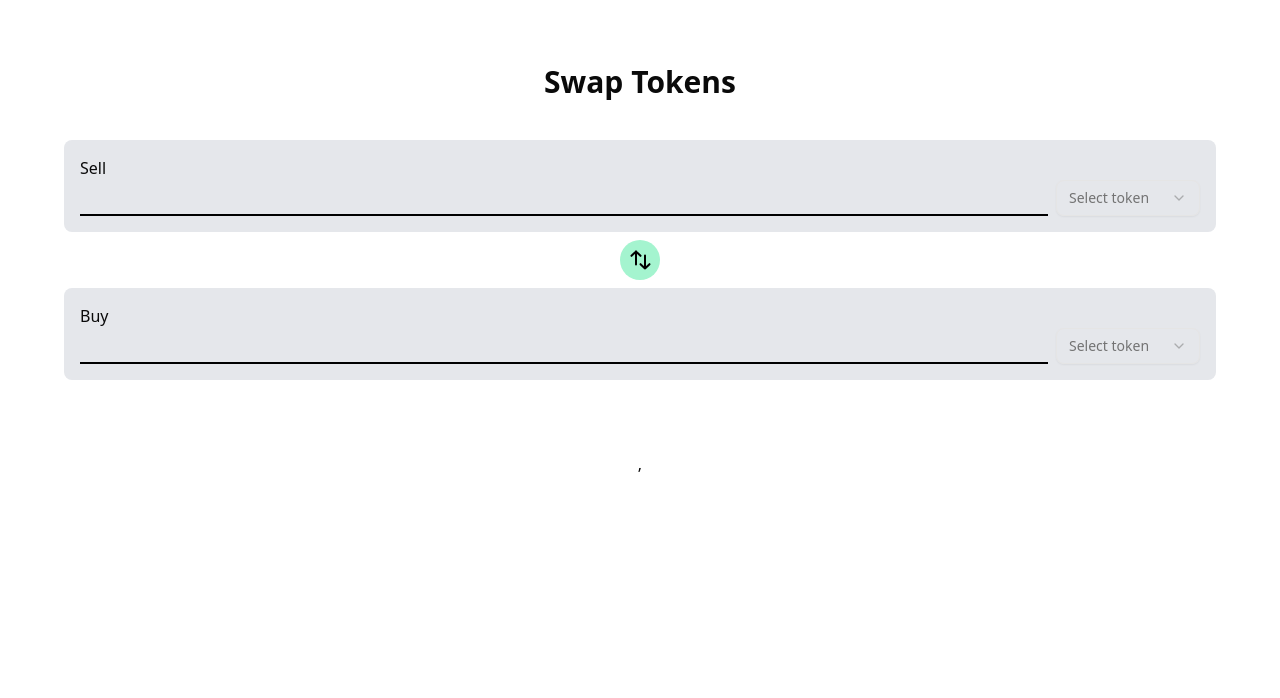
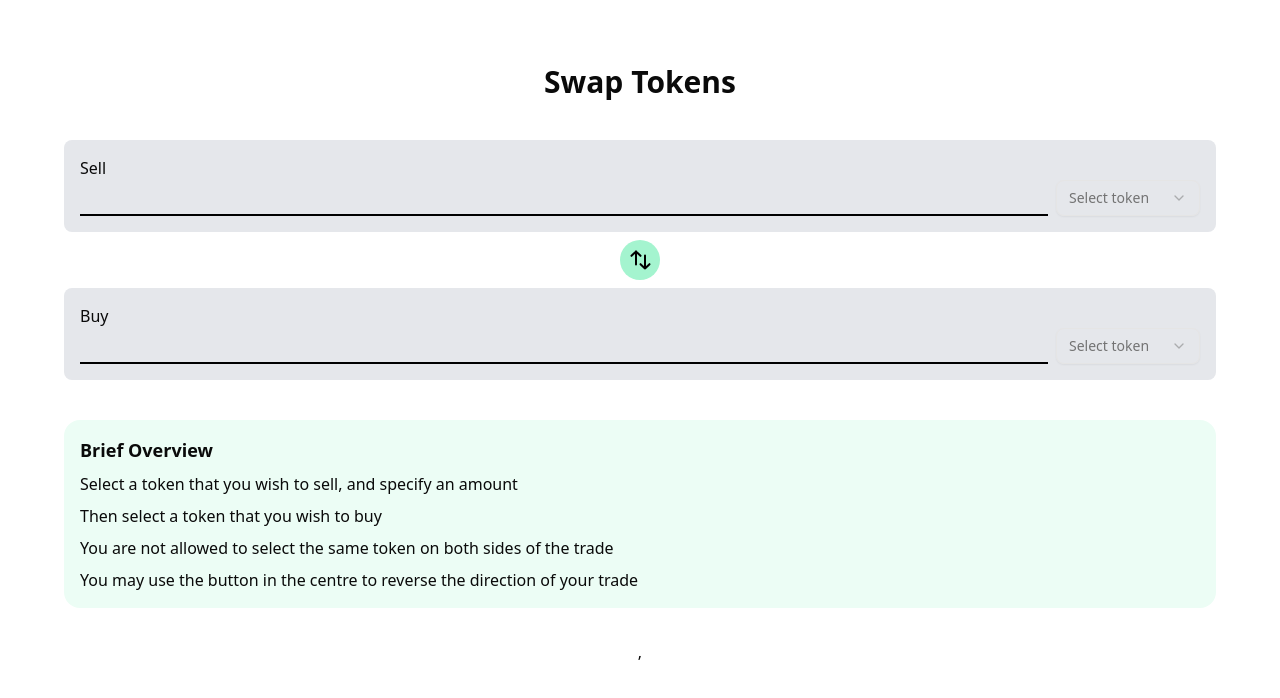
Before and after one commit to wongweixiang/token-swap-app, a React (Vite) app: page / in a window 1280 px wide. Shown: the top 698 px of the page. Built offline with nearby package versions, Linux system fonts and the light colour scheme.

Commit message:
feat: cosmetics

```diff
--- a/src/App.tsx
+++ b/src/App.tsx
@@ -1,4 +1,5 @@
 import "./App.css";
+import { Instructions } from "./Instructions";
 import { Swap } from "./Swap";
 
 function App() {
@@ -6,6 +7,7 @@ function App() {
     <div className="card">
       <span className="text-3xl font-bold">Swap Tokens</span>
       <Swap />
+      <Instructions />
     </div>
   );
 }
--- /dev/null
+++ b/src/Instructions.tsx
@@ -0,0 +1,16 @@
+export const Instructions = () => {
+  return (
+    <div className="flex flex-col gap-2 items-start bg-emerald-50 p-4 rounded-2xl">
+      <span className="text-lg font-semibold">Brief Overview</span>
+      <p>Select a token that you wish to sell, and specify an amount</p>
+      <p>Then select a token that you wish to buy</p>
+      <p>
+        You are not allowed to select the same token on both sides of the trade
+      </p>
+      <p>
+        You may use the button in the centre to reverse the direction of your
+        trade
+      </p>
+    </div>
+  );
+};
--- a/src/TokenSelect.tsx
+++ b/src/TokenSelect.tsx
@@ -15,6 +15,10 @@ export const TOKEN_MAPPING = {
   USDT: "137",
   ETH: "8453",
   WBTC: "1",
+  LINK: "1",
+  POL: "137",
+  ARB: "42161",
+  OP: "10",
 };
 
 type TokenSelectProps = {
```
